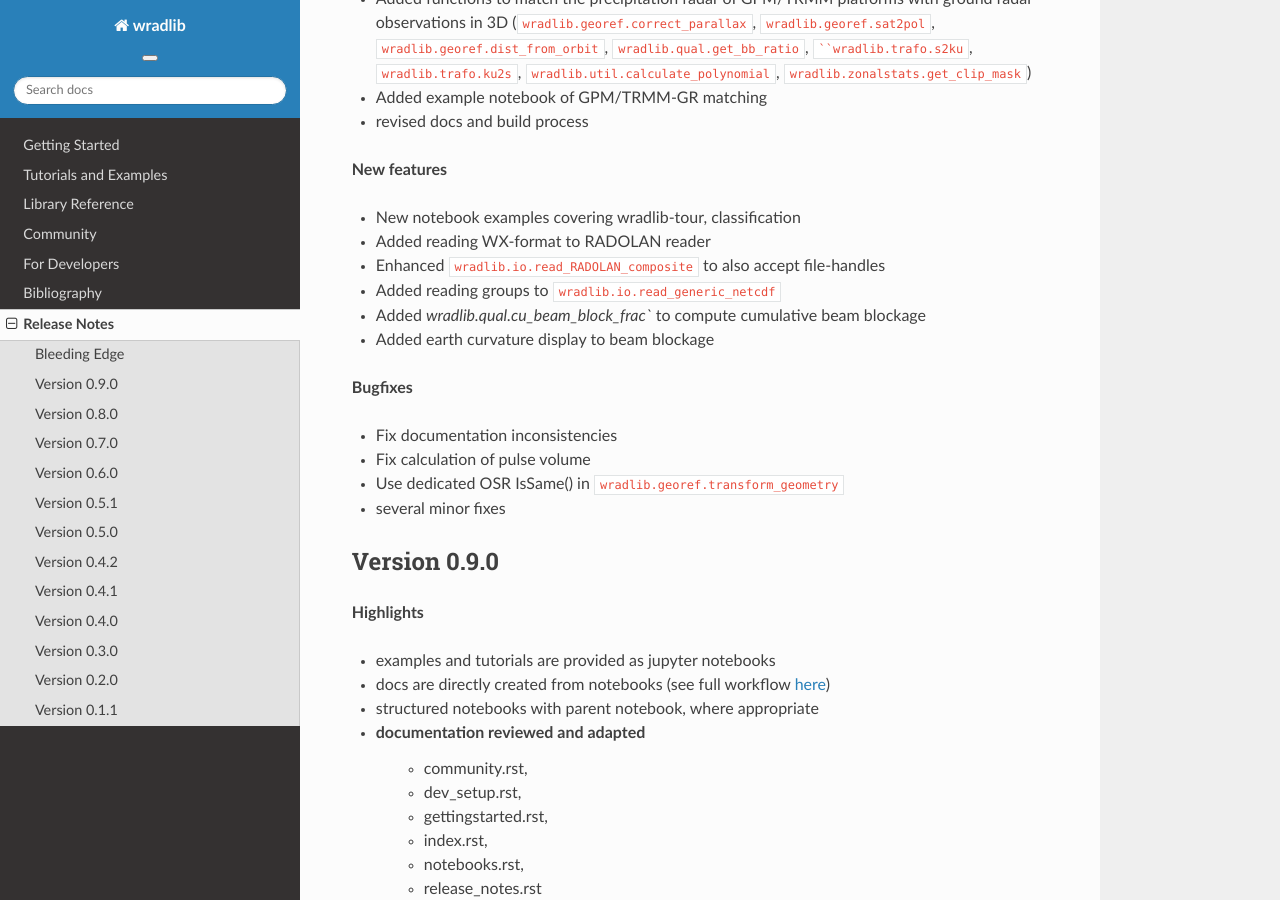
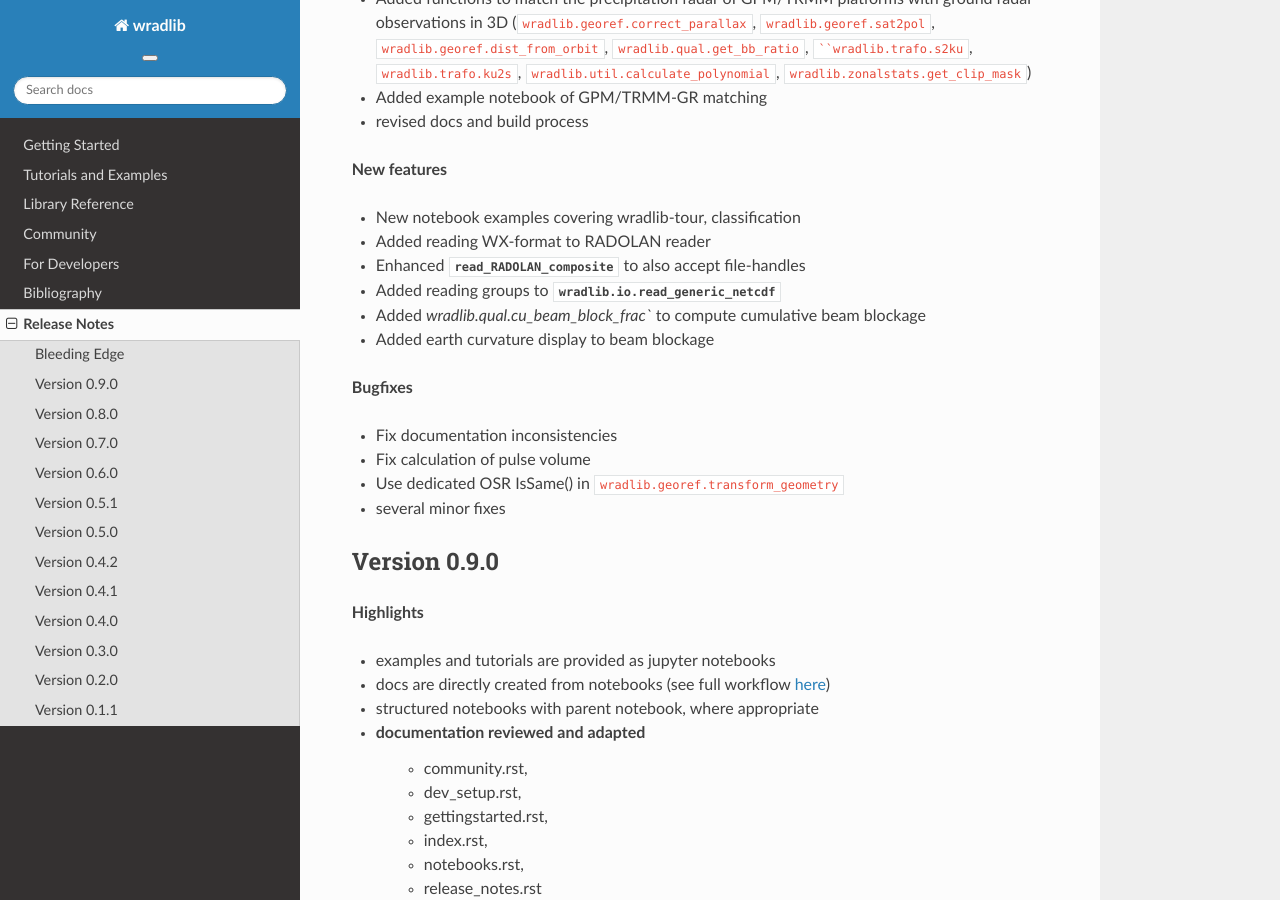
Before and after one commit to wradlib/wradlib, a Sphinx documentation site: the page built from doc/source/release_notes.rst, in a window 1280 px wide and 900 px high, scrolled down 496 px. Built offline with Sphinx 7.4.7 and the Read the Docs theme 2.0.0, drawn with Linux system fonts in a browser that asks for light colours; pages that are not in the unit, such as notebooks, are missing from menus; the version number could not be read and is left out; part of the change alters nothing that is shown.

```diff
--- a/doc/source/release_notes.rst
+++ b/doc/source/release_notes.rst
@@ -19,8 +19,8 @@ Bleeding Edge
 
 * New notebook examples covering wradlib-tour, classification
 * Added reading WX-format to RADOLAN reader
-* Enhanced ``wradlib.io.read_RADOLAN_composite`` to also accept file-handles
-* Added reading groups to ``wradlib.io.read_generic_netcdf``
+* Enhanced :meth:`~wradlib.io.read_RADOLAN_composite` to also accept file-handles
+* Added reading groups to :meth:`wradlib.io.read_generic_netcdf`
 * Added `wradlib.qual.cu_beam_block_frac`` to compute cumulative beam blockage
 * Added earth curvature display to beam blockage
 
```
Also changed, not shown: 1 other file.
